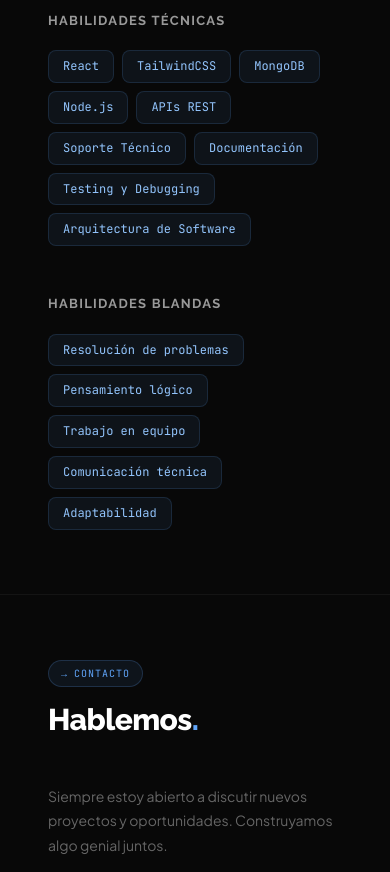
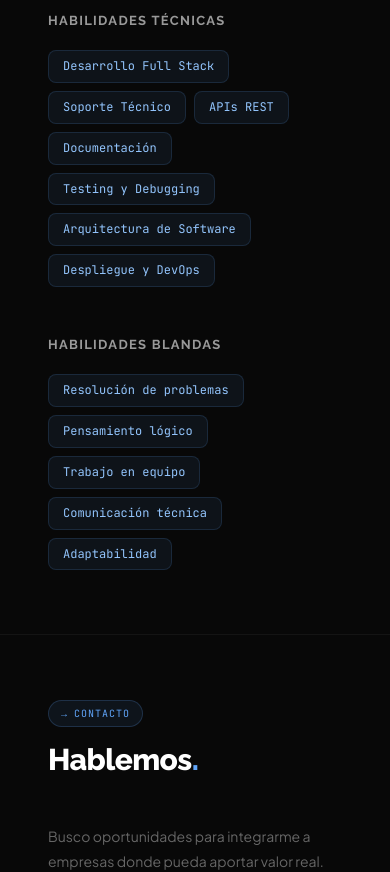
Before and after one commit to Akiramenaileo/Portafolio, a React (Vite) app: page / in a window 390 px wide. Shown: the part 6180-7052 px from the top of the page. Built offline with nearby package versions, Linux system fonts and the light colour scheme.

Commit message:
feat: mejoras de contacto y habilidades
- Ícono y enlace de WhatsApp en sección Contacto
- Botón ¡Trabajemos! redirige a WhatsApp
- Texto de contacto orientado a trabajo empresarial
- Habilidades técnicas actualizadas: Full Stack y DevOps

```diff
--- a/src/components/Sidebar.tsx
+++ b/src/components/Sidebar.tsx
@@ -94,7 +94,7 @@ export default function Sidebar({ mobile = false }: SidebarProps) {
             ))}
           </div>
 
-          <a href={`mailto:${data.email}`} style={{ width: '100%', padding: '13px', borderRadius: '12px', background: 'transparent', border: '1px solid #2a2a2a', color: '#aaa', fontFamily: 'Raleway, sans-serif', fontWeight: 700, fontSize: 'clamp(14px, 2.2vw, 18px)', textAlign: 'center', textDecoration: 'none', transition: 'all 0.25s ease', display: 'block', letterSpacing: '0.04em' }}
+          <a href={`https://wa.me/${data.phone.replace(/\D/g, '')}`} target="_blank" rel="noopener noreferrer" style={{ width: '100%', padding: '13px', borderRadius: '12px', background: 'transparent', border: '1px solid #2a2a2a', color: '#aaa', fontFamily: 'Raleway, sans-serif', fontWeight: 700, fontSize: 'clamp(14px, 2.2vw, 18px)', textAlign: 'center', textDecoration: 'none', transition: 'all 0.25s ease', display: 'block', letterSpacing: '0.04em' }}
             onMouseEnter={(e) => { const el = e.currentTarget as HTMLAnchorElement; el.style.background='#60A5FA'; el.style.borderColor='#60A5FA'; el.style.color='#080808' }}
             onMouseLeave={(e) => { const el = e.currentTarget as HTMLAnchorElement; el.style.background='transparent'; el.style.borderColor='#2a2a2a'; el.style.color='#aaa' }}
           >
@@ -166,7 +166,7 @@ export default function Sidebar({ mobile = false }: SidebarProps) {
           ))}
         </div>
 
-        <a href={`mailto:${data.email}`} style={{ width: '100%', padding: '11px', borderRadius: '11px', background: 'transparent', border: '1px solid #2a2a2a', color: '#aaa', fontFamily: 'Raleway, sans-serif', fontWeight: 700, fontSize: '12px', textAlign: 'center', textDecoration: 'none', transition: 'all 0.25s ease', display: 'block', letterSpacing: '0.04em' }}
+        <a href={`https://wa.me/${data.phone.replace(/\D/g, '')}`} target="_blank" rel="noopener noreferrer" style={{ width: '100%', padding: '11px', borderRadius: '11px', background: 'transparent', border: '1px solid #2a2a2a', color: '#aaa', fontFamily: 'Raleway, sans-serif', fontWeight: 700, fontSize: '12px', textAlign: 'center', textDecoration: 'none', transition: 'all 0.25s ease', display: 'block', letterSpacing: '0.04em' }}
           onMouseEnter={(e) => { const el = e.currentTarget as HTMLAnchorElement; el.style.background='#60A5FA'; el.style.borderColor='#60A5FA'; el.style.color='#080808' }}
           onMouseLeave={(e) => { const el = e.currentTarget as HTMLAnchorElement; el.style.background='transparent'; el.style.borderColor='#2a2a2a'; el.style.color='#aaa' }}
         >
--- a/src/components/sections/Contact.tsx
+++ b/src/components/sections/Contact.tsx
@@ -1,7 +1,7 @@
 import { useRef, useState } from 'react'
 import { motion, useInView } from 'framer-motion'
-import { Mail, Phone, MapPin, Send } from 'lucide-react'
-import { GithubIcon, LinkedinIcon } from '../SocialIcons'
+import { Mail, MapPin, Send } from 'lucide-react'
+import { GithubIcon, LinkedinIcon, WhatsappIcon } from '../SocialIcons'
 import { data } from '../../data/portfolio'
 
 const fadeUp = {
@@ -87,12 +87,12 @@ export default function Contact() {
             animate={isInView ? 'visible' : 'hidden'}
             style={{ fontSize: 'clamp(14px, 0.9vw, 16px)', color: '#666', lineHeight: 1.75, marginBottom: '32px' }}
           >
-            Siempre estoy abierto a discutir nuevos proyectos y oportunidades. Construyamos algo genial juntos.
+            Busco oportunidades para integrarme a empresas donde pueda aportar valor real. Abierto a propuestas laborales y proyectos de desarrollo.
           </motion.p>
 
           {[
             { icon: Mail, text: data.email, href: `mailto:${data.email}` },
-            { icon: Phone, text: data.phone, href: `tel:${data.phone}` },
+            { icon: WhatsappIcon, text: data.phone, href: `https://wa.me/${data.phone.replace(/\D/g, '')}` },
             { icon: MapPin, text: data.location, href: '#' },
           ].map(({ icon: Icon, text, href }, i) => (
             <motion.a
--- a/src/data/portfolio.ts
+++ b/src/data/portfolio.ts
@@ -113,15 +113,13 @@ export const data = {
   // ── Skills (sidebar)
   skills: {
     technical: [
-      'React',
-      'TailwindCSS',
-      'MongoDB',
-      'Node.js',
+      'Desarrollo Full Stack',
+      'Soporte Técnico',
       'APIs REST',
-      'Soporte Técnico',
       'Documentación',
       'Testing y Debugging',
       'Arquitectura de Software',
+      'Despliegue y DevOps',
     ],
     soft: [
       'Resolución de problemas',
```
